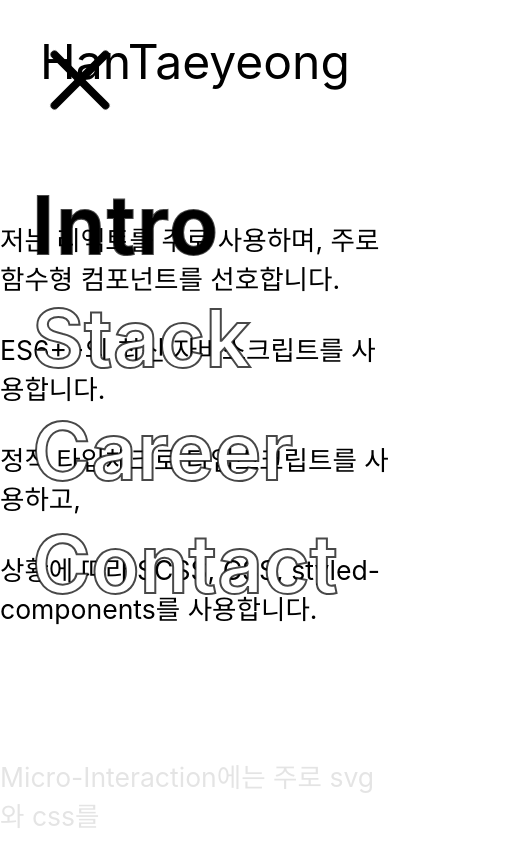
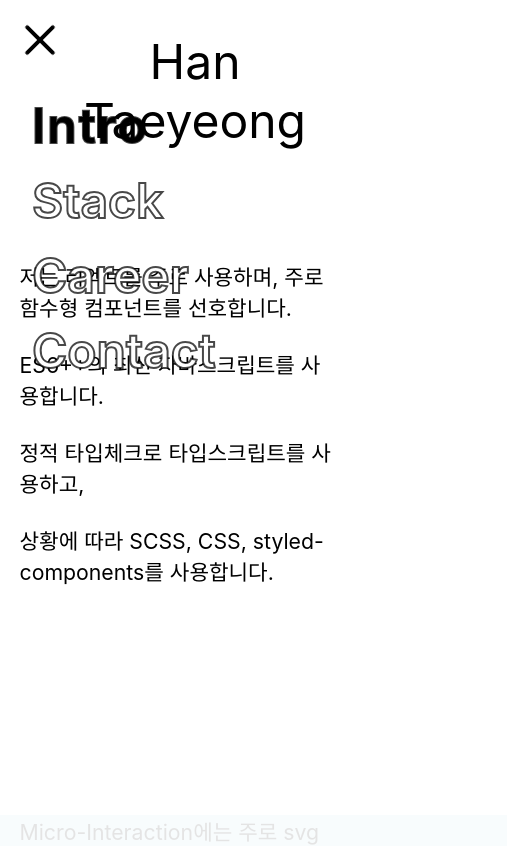
Before and after one commit to HanTaeyeong/portfolio, a React (Create React App) app: page /stack in a window 390 px wide. Shown: the top 846 px of the page, 507 px wide, since content can reach past the window. Built offline with nearby package versions, Linux system fonts and the light colour scheme.

Commit message:
responsive finished

```diff
--- a/src/App.tsx
+++ b/src/App.tsx
@@ -48,7 +48,7 @@ function App() {
   return (
     <BrowserRouter>
       <div className="App">
-        <Header>HanTaeyeong</Header>
+        <Header>Han Taeyeong</Header>
         <NavigationContainer active={active} toggleNavActive={toggleNavActive} />
         <PageContainer />
       </div>
--- a/src/components/Letters/FadeInLetters.tsx
+++ b/src/components/Letters/FadeInLetters.tsx
@@ -1,8 +1,8 @@
 import React from 'react';
 import styled from 'styled-components';
 
-type LetterWrapperProps={
-    background?:string;
+type LetterWrapperProps = {
+    background?: string;
 }
 
 const LetterWrapper = styled.div<LetterWrapperProps>`
@@ -14,11 +14,17 @@ text-align:center;
 opacity:0.1;
 transition:0.66s;
 
+@media (max-width:1024px){
+    font-size:1.33rem;
+
+width:80vw;
+margin-left:5vw;
+}
+
 
     &.animated{
         transition:0.66s;
         opacity:1;
-
         margin-top:0rem;
     }
 
@@ -27,9 +33,22 @@ transition:0.66s;
         content:"";
        width:130vw;
        height:75vh;
-       background:${props=>props.background};
+       background:${props => props.background};
        z-index:-5;
        margin-left:-50%;
+       opacity:0.8;
+
+
+@media (max-width:1024px){
+
+margin-left:-5vw;
+}
+
+    }
+
+    &.link{
+
+    text-decoration:none;
     }
 
 
@@ -37,16 +56,16 @@ transition:0.66s;
 
 type MyProps = {
     animated: boolean,
-    background?:string,
+    background?: string,
 }
 
 const FadeInLetter: React.FunctionComponent<MyProps> = (props) => {
 
     return <LetterWrapper className={props.animated ? "animated" : ""} background={props.background}>
-         <div style={{display:"inline-block",textAlign:"left"}}>
-        {props.children}
+        <div style={{ display: "inline-block", textAlign: "left" }}>
+            {props.children}
         </div>
-        </LetterWrapper>
+    </LetterWrapper>
 
 }
 
--- /dev/null
+++ b/src/components/svg/Github.scss
@@ -0,0 +1,26 @@
+
+.github{width:120px;
+height:120px;}
+
+path{
+    fill:white;
+    stroke:black;
+    stroke-width:1px;
+
+    stroke-dasharray: 0,100;
+
+    animation:github 2.0s ease-in-out both;
+
+}
+
+@keyframes github{
+
+    0%{
+
+        stroke-dasharray: 0,100;
+    }
+    100%{
+        fill:black;
+        stroke-dasharray: 100,0;
+    }
+}
--- a/src/components/svg/Mail.tsx
+++ b/src/components/svg/Mail.tsx
@@ -5,7 +5,7 @@ const Mail=()=>{
 
     return(
 
-    <svg width="110" height="65">
+    <svg width="120" height="65">
 
             <line x1="2" y1="2" x2="102" y2="2"/>
             <line x1="2" y1="2" x2="2" y2="62"/>
--- a/src/components/svg/NavButton.scss
+++ b/src/components/svg/NavButton.scss
@@ -11,26 +11,11 @@
 
   letter-spacing: normal;
 
-  // .input-line {
-  //   width: calc(100% - 50px);
-  //   margin-left: 25px;
-  //   height: 2px;
 
-    // path {
-    //   margin: 0;
-    //   stroke-width: 1.5px;
-    //   stroke: rgb(0, 0, 0);
-    //   opacity: 0.25;
-    //   transition: all 0.2s;
-    //   stroke-dasharray: 0, 20;
-    //   stroke-dashoffset: -20;
+@media (max-width:1024px){
+  font-size: 3rem;
+}
 
-    //   &.active {
-    //     opacity: 0.33;
-    //     stroke-dasharray: 40, 0;
-    //     stroke-dashoffset: 0;
-    //   }
-    // }
 
   &.active {
     margin-left: 2rem;
@@ -48,7 +33,4 @@
     color: black;
     letter-spacing: 2px;
   }
-
-  &.unselected {
-  }
 }
--- a/src/components/svg/Phone.tsx
+++ b/src/components/svg/Phone.tsx
@@ -4,7 +4,7 @@ import "./Phone.scss";
 
 const Phone = () => {
 
-    return (<svg width="80" height="107">
+    return (<svg width="120" height="107">
         <rect x="5" y="5" width="60" height="100" rx="7" />
         <rect x="12.5" y="13" width="45" height="80" rx="7" />
 
--- a/src/components/svg/PlusXIcon.scss
+++ b/src/components/svg/PlusXIcon.scss
@@ -7,7 +7,10 @@ $menuicon-height:10rem;
   width: $menuicon-width;
   height: $menuicon-height;
   position: relative;
-
+  @media (max-width:1024px){
+    width: $menuicon-width/2;
+    height: $menuicon-height/2;
+  }
   .icon {
 
     position: absolute;
@@ -18,6 +21,12 @@ $menuicon-height:10rem;
     border-radius: 10px;
     width: $menuicon-width/2;
     height: $menuicon-height/20;
+
+    @media (max-width:1024px){
+      width: $menuicon-width/4;
+      height: $menuicon-height/40;
+    }
+
 
     &:nth-child(1){
         transform: translate(-50%, -50%) rotate(90deg);
--- a/src/pages/CareerPage.tsx
+++ b/src/pages/CareerPage.tsx
@@ -3,6 +3,15 @@ import FadeInLetters from "../components/Letters/FadeInLetters";
 import styled from 'styled-components';
 
 
+
+const Video=styled.video`
+ cursor: pointer;
+
+ width:100%;
+
+
+
+`;
 
 
 
@@ -37,6 +46,13 @@ const CareerPage = () => {
 
   }, []);
 
+  const onClickVideo=()=>{
+    window.open(
+      "https://store.steampowered.com/app/878300/RollTheEarth/",
+      '_blank'
+    );
+
+  }
 
 
 
@@ -50,19 +66,19 @@ const CareerPage = () => {
         <br />
        2014년 처음으로 프로그래밍을 하겠다고 마음을 먹은 이후
          <br /><br />
-        공부를 시작하여 프로그래머의 삶을 살고 있습니다.
+       C로 처음 공부를 시작하여 프로그래머의 삶을 살고 있습니다.
 
 
       </FadeInLetters>
 
       <FadeInLetters animated={activated[1]}>
 
-        시작은 C와 Java C#을 거쳐 스팀에 게임을 개발하여 출시하였습니다.<br />
+        그후 자바와 Unity3D C#을 거쳐 스팀에 게임을 개발하여 출시하였습니다.<br />
         <br />
-        <video autoPlay={true} muted >
+        <Video autoPlay={true} muted onClick={onClickVideo} >
           <source src={"https://steamcdn-a.akamaihd.net/steam/apps/256722050/movie480.webm?t=1530941795"} type="video/mp4"></source>
           none
-        </video>
+        </Video>
 
       </FadeInLetters>
       <FadeInLetters animated={activated[2]}>
@@ -74,7 +90,7 @@ const CareerPage = () => {
          <br /><br />
           프로그래밍 대회에 여러 번 참가했습니다.
       </FadeInLetters>
-      <FadeInLetters animated={activated[3]}>
+      <FadeInLetters animated={activated[3]} background={"lightgreen"}>
         그 후 사용자들과 더 가깝고 개발자들간의 소통이 활발하며,<br /><br />
 
         계속 변화하고 발전하는 프론트엔드 분야가<br /><br />
--- a/src/pages/ContactPage.tsx
+++ b/src/pages/ContactPage.tsx
@@ -2,24 +2,24 @@ import React from 'react';
 import FadeInLetters from "../components/Letters/FadeInLetters";
 import Mail from '../components/svg/Mail';
 import Phone from '../components/svg/Phone';
+import Github from '../components/svg/Github';
 
 
+const ContactPage = () => {
 
-const ContactPage =()=>{
+      return <FadeInLetters animated={true}>
+            <br />
+            <br />
+            <br />
+            <Mail /> <a className="link" href="mailto:gksxodud2721@gmail.com">gksxodud2721@gmail.com</a>
+            <br />
+            <br />
+            <Phone /> 010-8276-8206
+        <br />
+            <br />
+            <Github /> <a className="link" href="https://github.com/HanTaeyeong" target="_blank" rel="noopener noreferrer">https://github.com/HanTaeyeong</a>
 
-    return <FadeInLetters animated={true}>
-          <br />
-                <br />
-                <br />
-        <Mail/> <a href="mailto:gksxodud2721@gmail.com">gksxodud2721@gmail.com</a>
-        <br/>
-        <br/>
-        <Phone/> 010-8276-8206
-        <br/>
-        <br/>
-        Github : <a href="https://github.com/HanTaeyeong" target="_blank" rel="noopener noreferrer">https://github.com/HanTaeyeong</a>
-
-        </FadeInLetters>
+      </FadeInLetters>
 }
 
 export default ContactPage;
--- a/src/pages/StackPage.tsx
+++ b/src/pages/StackPage.tsx
@@ -49,7 +49,7 @@ const StackPage = () => {
             상황에 따라 SCSS, CSS, styled-components를 사용합니다.
         </FadeInLetters >
 
-        <FadeInLetters animated={activated[1]}>
+        <FadeInLetters animated={activated[1]} background={"lightblue"}>
             Micro-Interaction에는 주로 svg와 css를
             <br /><br />적절히 결합한 애니메이션을 사용하며,
             <br /><br />
```
Also changed, not shown: src/components/svg/Github.tsx (+15 -0 lines), src/components/Letters/FadeInLetters.scss (added).
